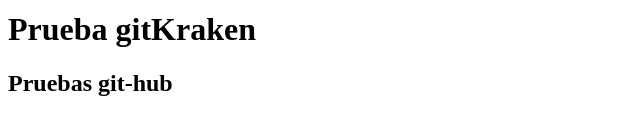
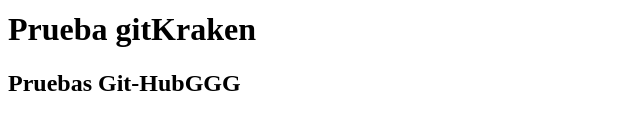
Before and after one commit to jjruiz23/hello-world-git, a plain HTML site: page index.html in a window 1280 px wide. Shown: the part 243-378 px from the top of the page, without its empty margins (0-640 px from the left). Drawn offline with Linux system fonts and the light colour scheme.

Commit message:
Prueba develop

```diff
--- a/index.html
+++ b/index.html
@@ -17,7 +17,7 @@
 
     <h1>Prueba gitKraken</h1>
 
-    <h2>Pruebas git-hub</h2>
+    <h2>Pruebas Git-HubGGG</h2>
 
 </body>
 </html>
```
